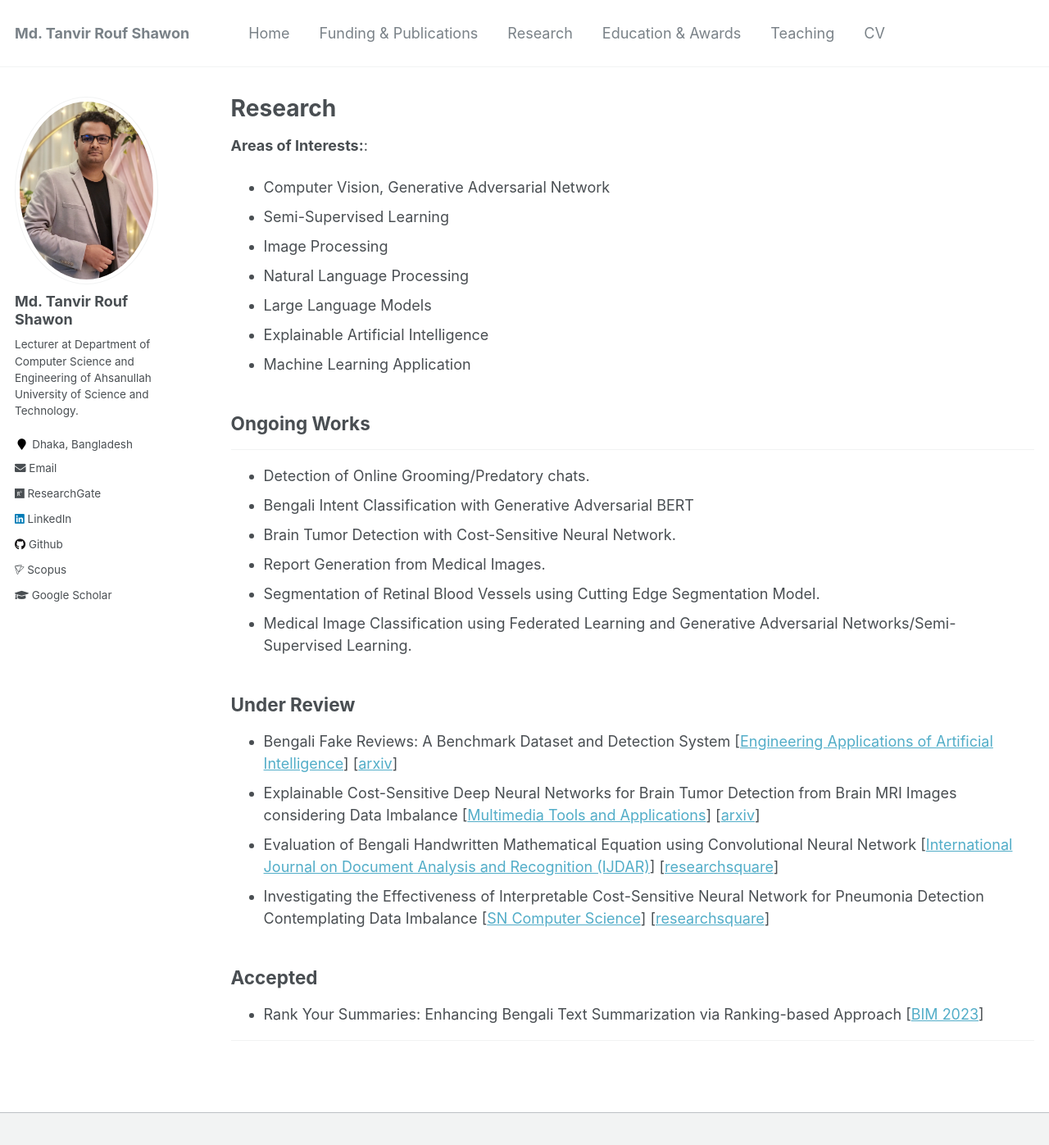
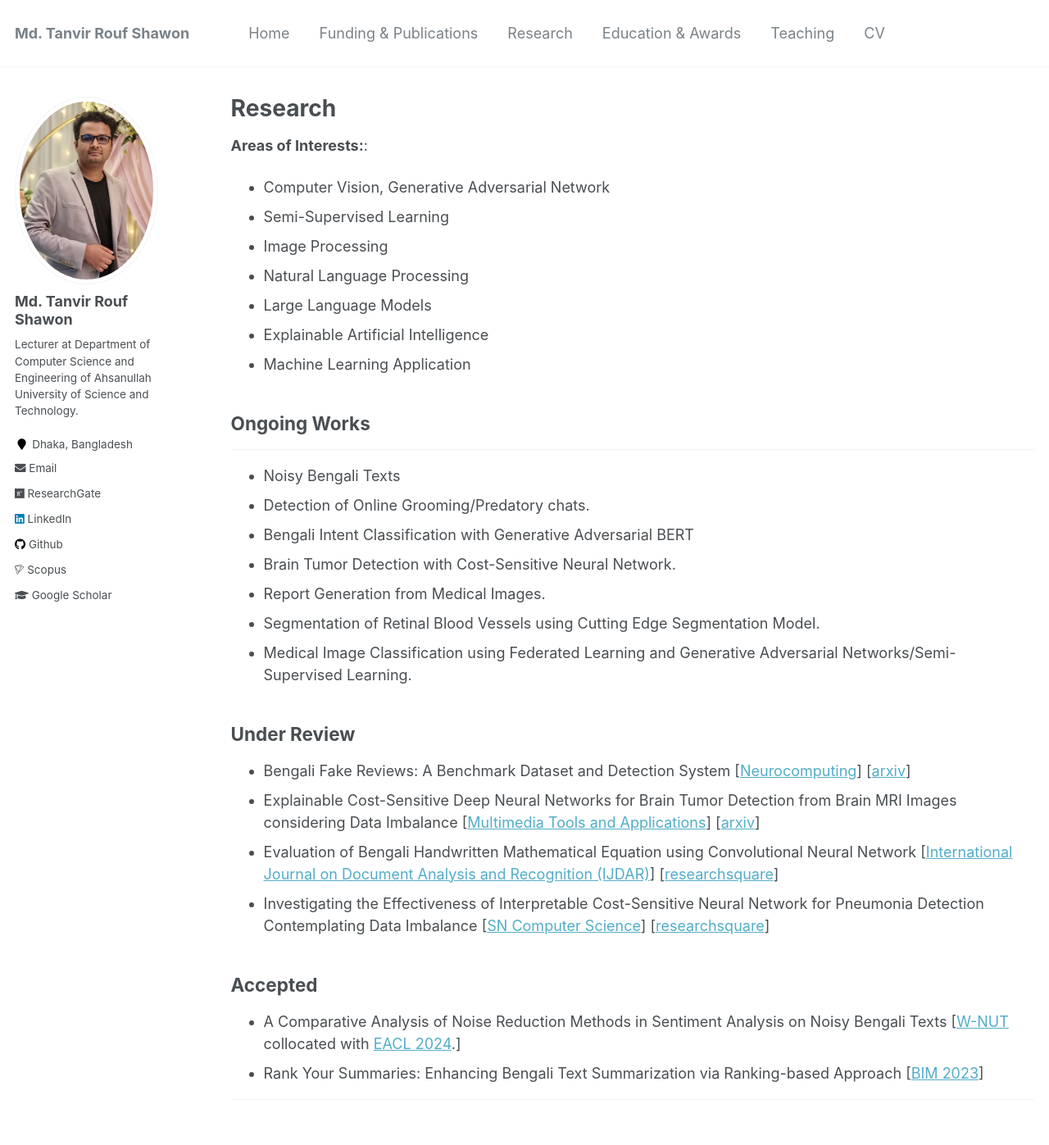
Before and after one commit to shawon-tanvir/shawon-tanvir.github.io, a Jekyll site: the page built from _pages/projects.md, in a window 1280 px wide and 1400 px high. Shown: the top 1397 px of the window at 82% size. Built offline with Jekyll 4.4.1, drawn with Linux system fonts in a browser that asks for light colours.

Commit message:
Update projects.md

```diff
--- a/_pages/projects.md
+++ b/_pages/projects.md
@@ -15,6 +15,7 @@ author_profile: true
 
 ## Ongoing Works
 ----------------
+* Noisy Bengali Texts
 * Detection of Online Grooming/Predatory chats.
 * Bengali Intent Classification with Generative Adversarial BERT
 * Brain Tumor Detection with Cost-Sensitive Neural Network.
@@ -24,12 +25,13 @@ author_profile: true
 
 ## Under Review
 
-* Bengali Fake Reviews: A Benchmark Dataset and Detection System [[Engineering Applications of Artificial Intelligence](https://www.sciencedirect.com/journal/engineering-applications-of-artificial-intelligence)] [[arxiv](https://arxiv.org/abs/2308.01987)]
+* Bengali Fake Reviews: A Benchmark Dataset and Detection System [[Neurocomputing](https://www.sciencedirect.com/journal/neurocomputing)] [[arxiv](https://arxiv.org/abs/2308.01987)]
 * Explainable Cost-Sensitive Deep Neural Networks for Brain Tumor Detection from Brain MRI Images considering Data Imbalance [[Multimedia Tools and Applications](https://www.springer.com/journal/11042)] [[arxiv](https://arxiv.org/abs/2308.00608)]
 * Evaluation of Bengali Handwritten Mathematical Equation using Convolutional Neural Network [[International Journal on Document Analysis and Recognition (IJDAR)](https://www.springer.com/journal/10032)] [[researchsquare](https://www.researchsquare.com/article/rs-2553612/v1)]
 * Investigating the Effectiveness of Interpretable Cost-Sensitive Neural Network for Pneumonia Detection Contemplating Data Imbalance [[SN Computer Science](https://www.springer.com/journal/42979)] [[researchsquare](https://www.researchsquare.com/article/rs-3047442/v1)]
 
 ## Accepted
+* A Comparative Analysis of Noise Reduction Methods in Sentiment Analysis on Noisy Bengali Texts [[W-NUT](https://noisy-text.github.io/2024/) collocated with [EACL 2024](https://2024.eacl.org/).]
 * Rank Your Summaries: Enhancing Bengali Text Summarization via Ranking-based Approach [[BIM 2023](https://confbim.com/)]
 
 __________________________________________________
```
